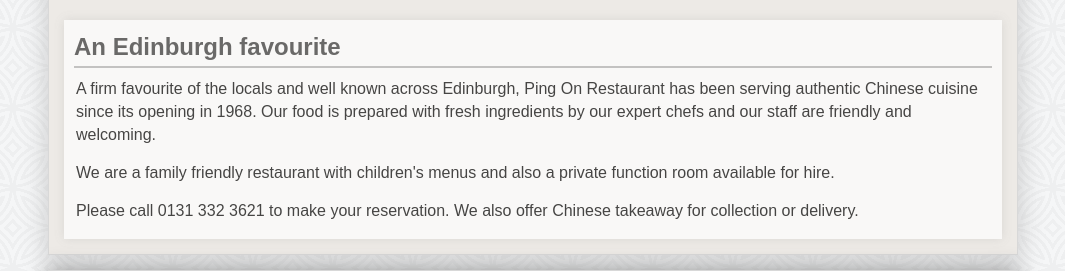
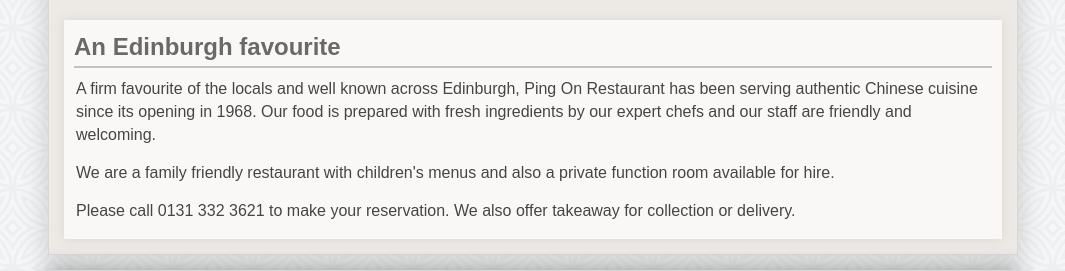
Before and after one commit to squariegoes/ping-on, a Flask app: page / in a window 1280 px wide. Shown: the part 692-963 px from the top of the page, without its empty margins (107-1172 px from the left). Run offline with Flask 2, Linux system fonts and the light colour scheme; some libraries are stand-ins or nearby versions.

Commit message:
updating home page text

```diff
--- a/templates/home.html
+++ b/templates/home.html
@@ -112,7 +112,7 @@
                 <h3>An Edinburgh favourite</h3>
                 <p>A firm favourite of the locals and well known across Edinburgh, Ping On Restaurant has been serving authentic Chinese cuisine since its opening in 1968. Our food is prepared with fresh ingredients by our expert chefs and our staff are friendly and welcoming.</p>
                 <p>We are a family friendly restaurant with children's menus and also a private function room available for hire.</p>
-                <p>Please call 0131 332 3621 to make your reservation. We also offer Chinese takeaway for collection or delivery.</p>
+                <p>Please call 0131 332 3621 to make your reservation. We also offer takeaway for collection or delivery.</p>
             </div>
         </div>
     </div>
```
